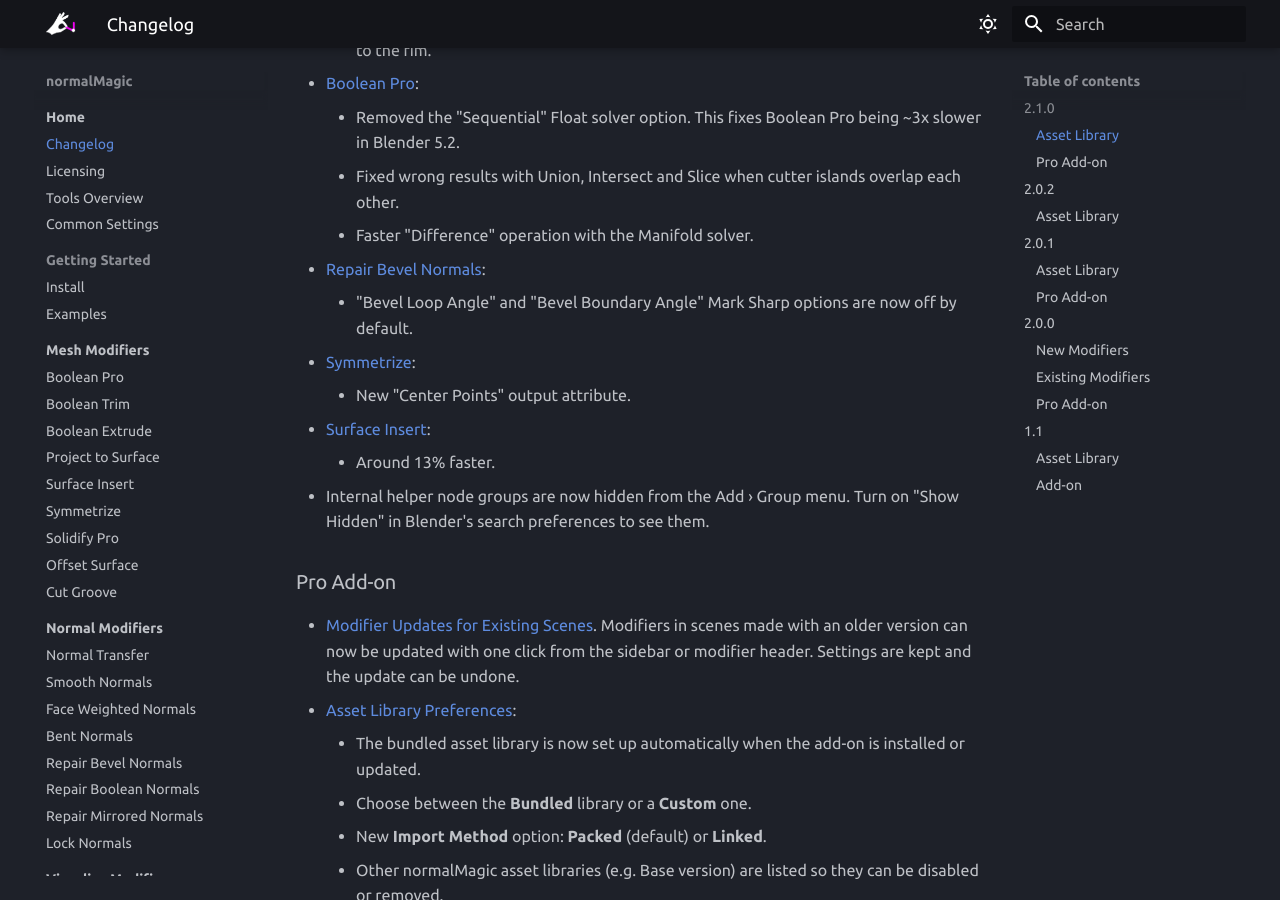
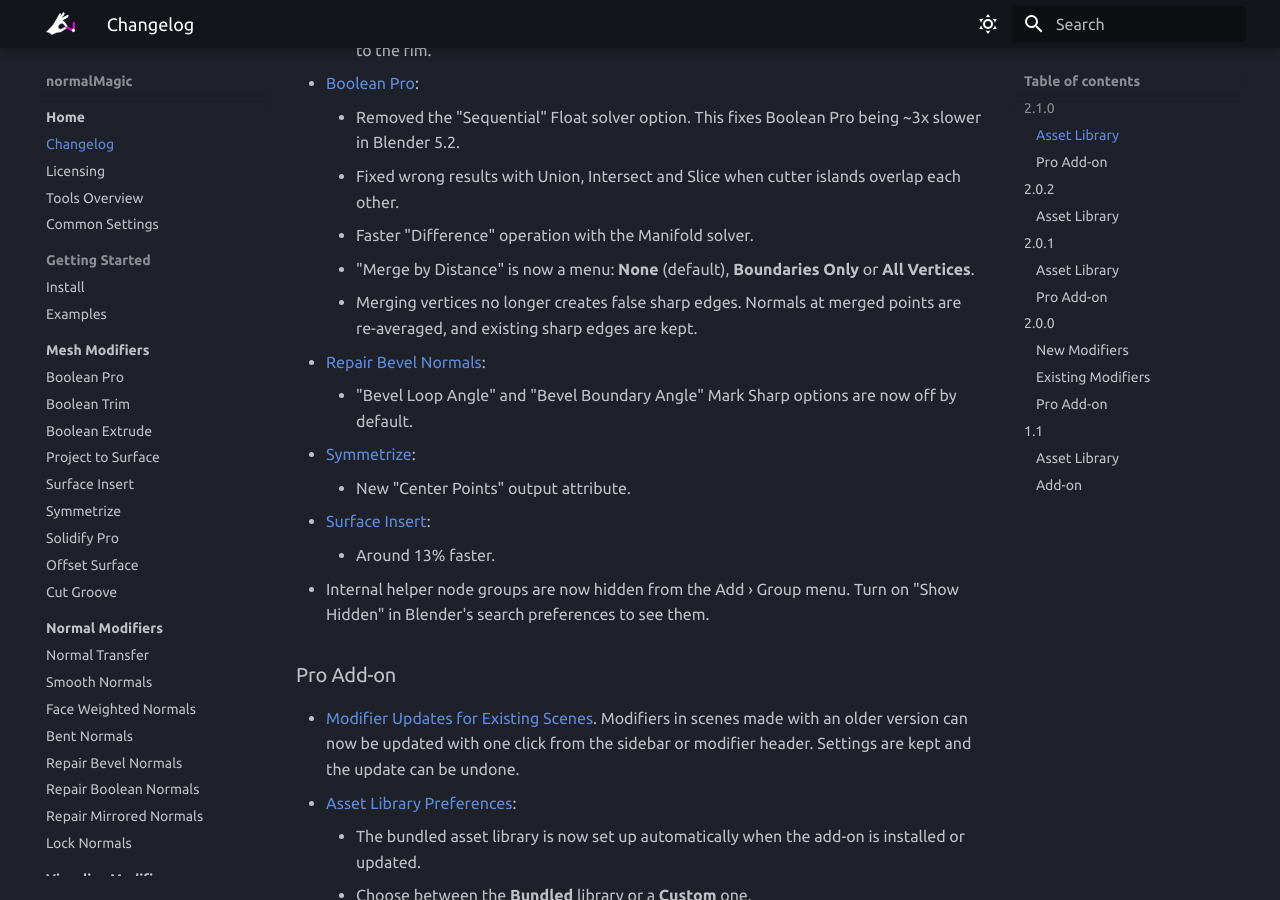
Before and after one commit to SpaghetMeNot/normalmagic, an MkDocs documentation site: the page built from docs/changelog.md, in a window 1280 px wide and 900 px high, scrolled down 391 px. Built offline with MkDocs 1.6.1 and Material for MkDocs 9.7.7, drawn with Linux system fonts in a browser that asks for light colours; some web fonts are replaced; the version menu is left out.

Commit message:
Boolean Pro: Merge by Distance menu and merge shading fix

```diff
--- a/docs/changelog.md
+++ b/docs/changelog.md
@@ -12,6 +12,8 @@
 	- Removed the "Sequential" Float solver option. This fixes Boolean Pro being ~3x slower in Blender 5.2.
 	- Fixed wrong results with Union, Intersect and Slice when cutter islands overlap each other.
 	- Faster "Difference" operation with the Manifold solver.
+	- "Merge by Distance" is now a menu: **None** (default), **Boundaries Only** or **All Vertices**.
+	- Merging vertices no longer creates false sharp edges. Normals at merged points are re-averaged, and existing sharp edges are kept.
 - [Repair Bevel Normals](./normal_tools/repair_bevel_normals.md):
 	- "Bevel Loop Angle" and "Bevel Boundary Angle" Mark Sharp options are now off by default.
 - [Symmetrize](./mesh_tools/symmetrize.md):
```
Also changed, not shown: docs/mesh_tools/boolean_pro.md (+5 -2 lines).
